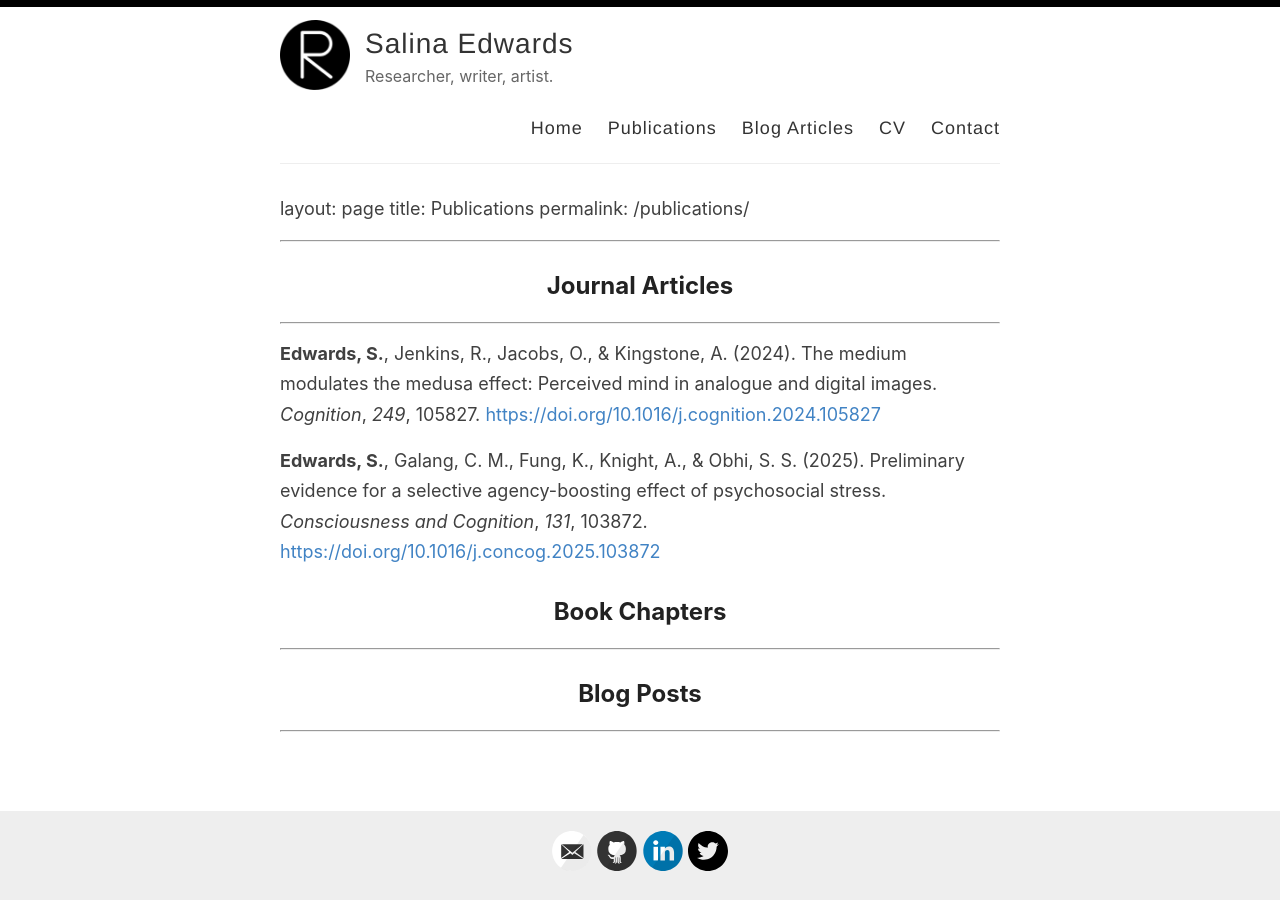
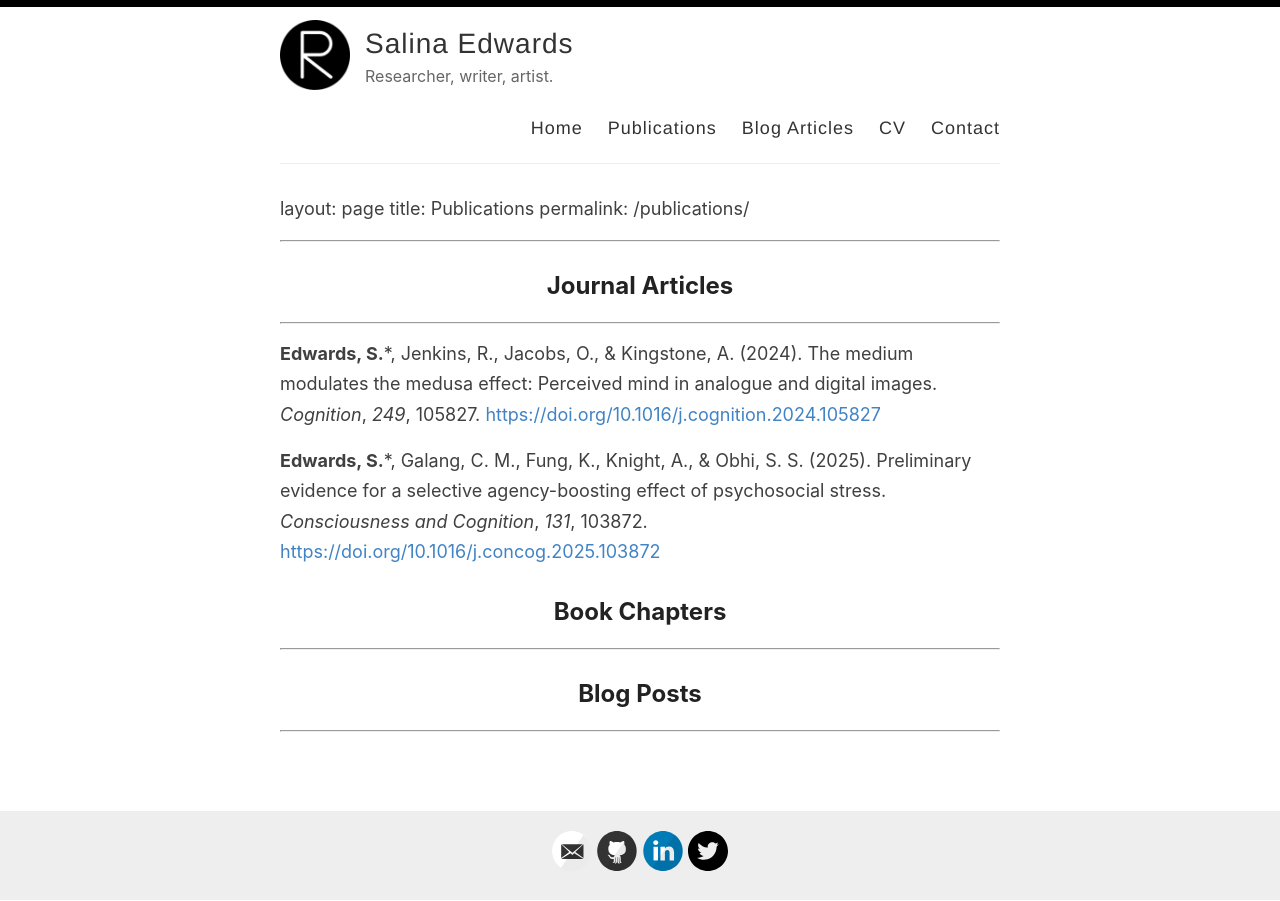
Before and after one commit to salinaedwards/salinaedwards.github.io, a Jekyll site: the page built from _pages/publications.md, in a window 1280 px wide. Built offline with Jekyll 4.4.1, drawn with Linux system fonts in a browser that asks for light colours; our own code applies the rules of GitHub Pages for plain Markdown files.

```diff
--- a/_pages/publications.md
+++ b/_pages/publications.md
@@ -7,9 +7,9 @@ permalink: /publications/
 ## Journal Articles
 ---
 
-**Edwards, S.**, Jenkins, R., Jacobs, O., & Kingstone, A. (2024). The medium modulates the medusa effect: Perceived mind in analogue and digital images. _Cognition_, _249_, 105827. [https://doi.org/10.1016/j.cognition.2024.105827](https://doi.org/10.1016/j.cognition.2024.105827)
+**Edwards, S.***, Jenkins, R., Jacobs, O., & Kingstone, A. (2024). The medium modulates the medusa effect: Perceived mind in analogue and digital images. _Cognition_, _249_, 105827. [https://doi.org/10.1016/j.cognition.2024.105827](https://doi.org/10.1016/j.cognition.2024.105827)
 
-**Edwards, S.**, Galang, C. M., Fung, K., Knight, A., & Obhi, S. S. (2025). Preliminary evidence for a selective agency-boosting effect of psychosocial stress. _Consciousness and Cognition_, _131_, 103872. [https://doi.org/10.1016/j.concog.2025.103872](https://doi.org/10.1016/j.concog.2025.103872)
+**Edwards, S.***, Galang, C. M., Fung, K., Knight, A., & Obhi, S. S. (2025). Preliminary evidence for a selective agency-boosting effect of psychosocial stress. _Consciousness and Cognition_, _131_, 103872. [https://doi.org/10.1016/j.concog.2025.103872](https://doi.org/10.1016/j.concog.2025.103872)
 
 
 ## Book Chapters
```
